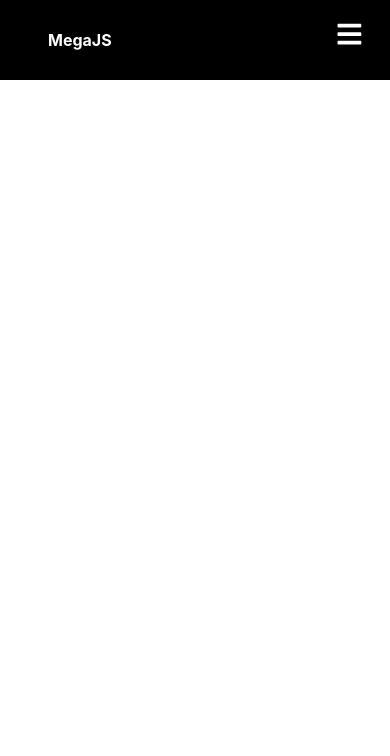
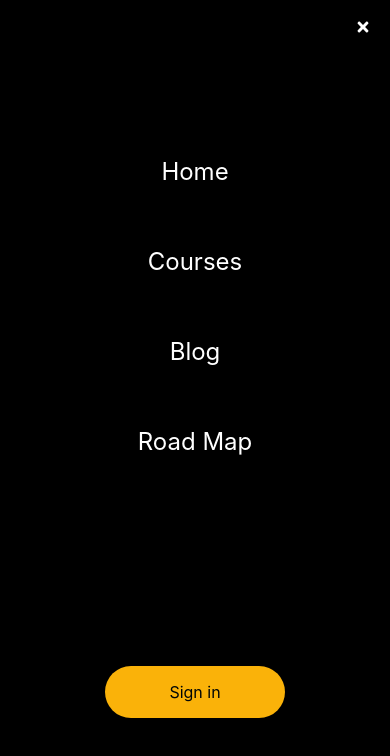
Before and after one commit to mahdimp/react-mega-single-page, a React (Create React App) app: page / in a window 390 px wide. Shown: the top 756 px of the page. Built offline with nearby package versions, Linux system fonts and the light colour scheme.

Commit message:
Add Menu content for mobile

```diff
--- a/src/App.js
+++ b/src/App.js
@@ -1,10 +1,12 @@
 import './App.css';
 import Navbar from './Components/Navbar';
+import Sidebar from './Components/Sidebar';
 import { BrowserRouter as Router } from 'react-router-dom';
 function App() {
   return (
     <Router className="App">
       <Navbar/>
+      <Sidebar/>
     </Router>
   );
 }
--- a/src/Components/Navbar/index.jsx
+++ b/src/Components/Navbar/index.jsx
@@ -68,7 +68,7 @@ const NavLogo = styled(RoutedLink)`
   text-decoration: none;
 `
 
-export const MobileIcon = styled.div`
+const MobileIcon = styled.div`
   display: none;
 
   @media screen and (max-width: 768px) {
@@ -83,7 +83,7 @@ export const MobileIcon = styled.div`
   }
 `
 
-export const NavMenu = styled.ul`
+const NavMenu = styled.ul`
   display: flex;
   align-items: center;
   list-style: none;
@@ -95,11 +95,11 @@ export const NavMenu = styled.ul`
   }
 `
 
-export const NavItem = styled.li`
+const NavItem = styled.li`
   height: 80px;
 `
 
-export const NavLinks = styled(ScrollLink)`
+const NavLinks = styled(ScrollLink)`
   color: #fff;
   display: flex;
   align-items: center;
@@ -112,7 +112,7 @@ export const NavLinks = styled(ScrollLink)`
   }
 `
 
-export const NavBtn = styled.nav`
+const NavBtn = styled.nav`
   display: flex;
   align-items: center;
 
@@ -121,7 +121,7 @@ export const NavBtn = styled.nav`
   }
 `
 
-export const NavBtnLink = styled(RoutedLink)`
+const NavBtnLink = styled(RoutedLink)`
   border-radius: 50px;
   background: #fab209;
   text-decoration: none;
--- /dev/null
+++ b/src/Components/Sidebar/index.jsx
@@ -0,0 +1,106 @@
+import React from 'react'
+import styled from 'styled-components'
+import { FaTimes } from 'react-icons/fa'
+import { Link as ScrollLink } from 'react-scroll'
+import { Link as RoutedLink } from 'react-router-dom'
+
+
+function Sidebar() {
+    return (
+        <SideBarContainer>
+            <Icon>
+                <CloseIcon />
+            </Icon>
+            <SideBarWrapper>
+                <SideBarMenu>
+                    <SideBarLink to='/'>Home</SideBarLink>
+                    <SideBarLink to='/courses'>Courses</SideBarLink>
+                    <SideBarLink to='/blog'>Blog</SideBarLink>
+                    <SideBarLink to='/road-map'>Road Map</SideBarLink>
+                </SideBarMenu>
+                <SideBtnWrap>
+                    <SideBarRoute to='/sign-up'>Sign in</SideBarRoute>
+                </SideBtnWrap>
+            </SideBarWrapper>
+        </SideBarContainer>
+    )
+}
+
+const SideBarContainer = styled.div`
+    position: fixed;
+    background-color: #000;
+    color: #fff;
+    width: 100%;
+    height: 100%;
+    display: grid;
+    align-items: center;
+    top: 0;
+    left: 0;
+    transition: 0.3s ease;
+    opacity: 100%;
+    z-index: 99;
+`
+
+const SideBarWrapper = styled.div``
+
+const SideBarMenu = styled.ul`
+    display: grid;
+    grid-template-columns: 1fr;
+    grid-template-rows: repeat(6, 80px);
+    text-align: center;
+
+    @media screen and (max-width:480px){
+        grid-template-rows: repeat(6, 90px)
+    }
+`
+
+const SideBarLink = styled(ScrollLink)`
+    display: flex;
+    align-items: center;
+    justify-content: center;
+    font-size: 1.5rem;
+    list-style: none;
+    transition: 0.2 ease-in-out;
+    color: #fff;
+    cursor: pointer;
+
+    &:hover {
+        color: #fab209
+    }
+`
+
+const SideBarRoute = styled(RoutedLink)`
+    border-radius: 50px;
+    background-color: #fab209;
+    padding: 16px 64px;
+    white-space: nowrap;
+    color: #010606;
+    font-size: 16px;
+    outline: none;
+    cursor: pointer;
+    transition: all 0.2s ease-in-out;
+    text-decoration: none;
+
+    &:hover{
+        background-color: #fff;
+    }
+`
+
+
+const SideBtnWrap = styled.div`
+    display: flex;
+    justify-content: center;
+`
+
+const CloseIcon = styled(FaTimes)`
+    color: #fff;
+`
+
+const Icon = styled.div`
+    position: absolute;
+    top: 1.2rem;
+    right: 1.2rem;
+    background: transparent
+`
+
+export default Sidebar
```
